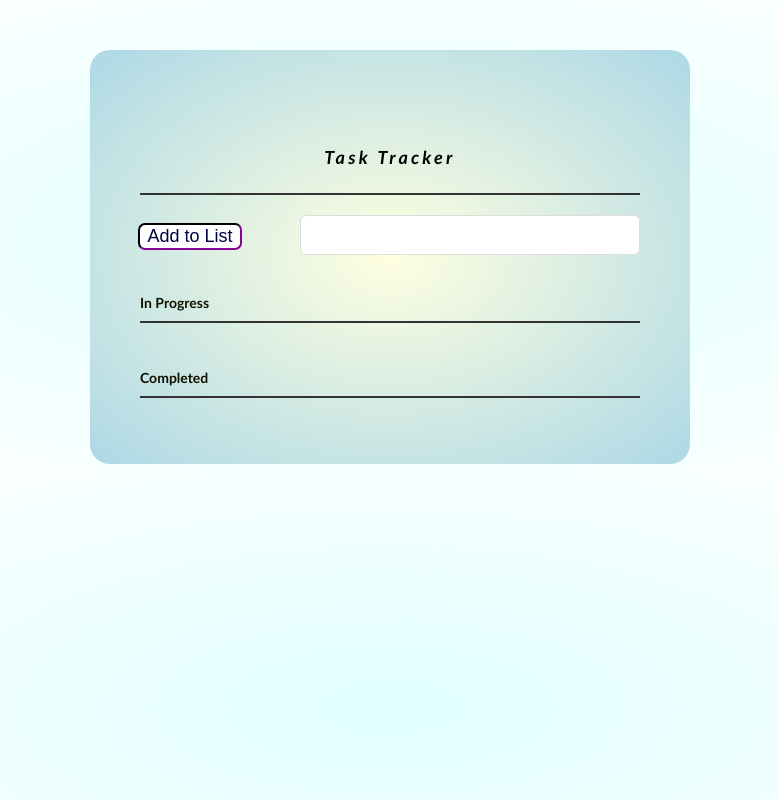
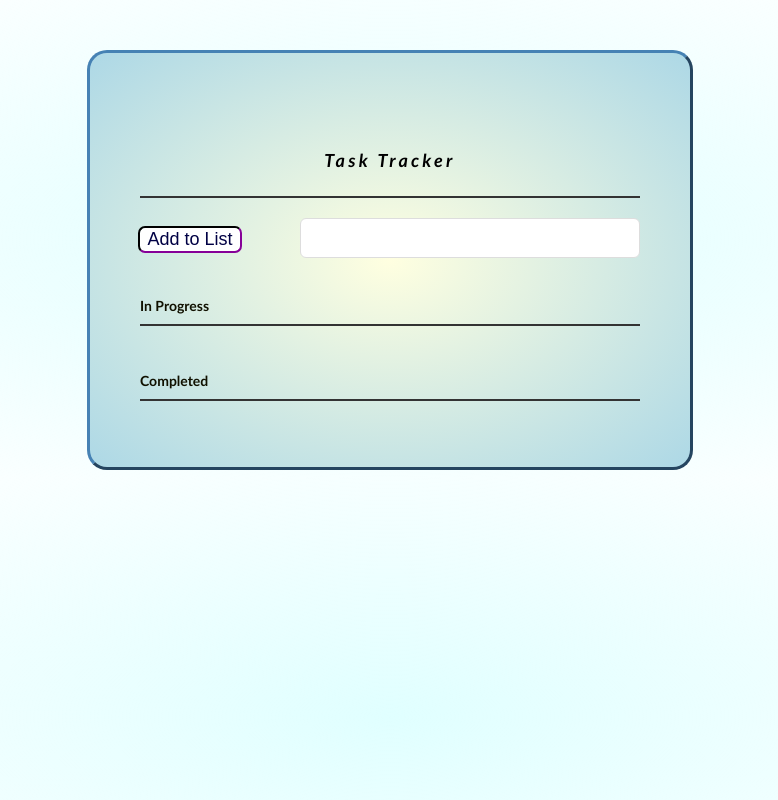
Before and after one commit to chaseofthejungle/js-task-tracker, a plain HTML site: page index.html in a window 1280 px wide. Shown: the whole page, without its empty margins (250-1028 px from the left). Drawn offline with Linux system fonts and the light colour scheme.

Commit message:
Added visible border to tracker container.

```diff
--- a/style.css
+++ b/style.css
@@ -8,6 +8,7 @@ body {
 }
 
 .tracker-container {
+    border: outset steelblue;
     border-radius: 20px;
     padding: 50px;
     background: radial-gradient(lightyellow,lightblue);
```
